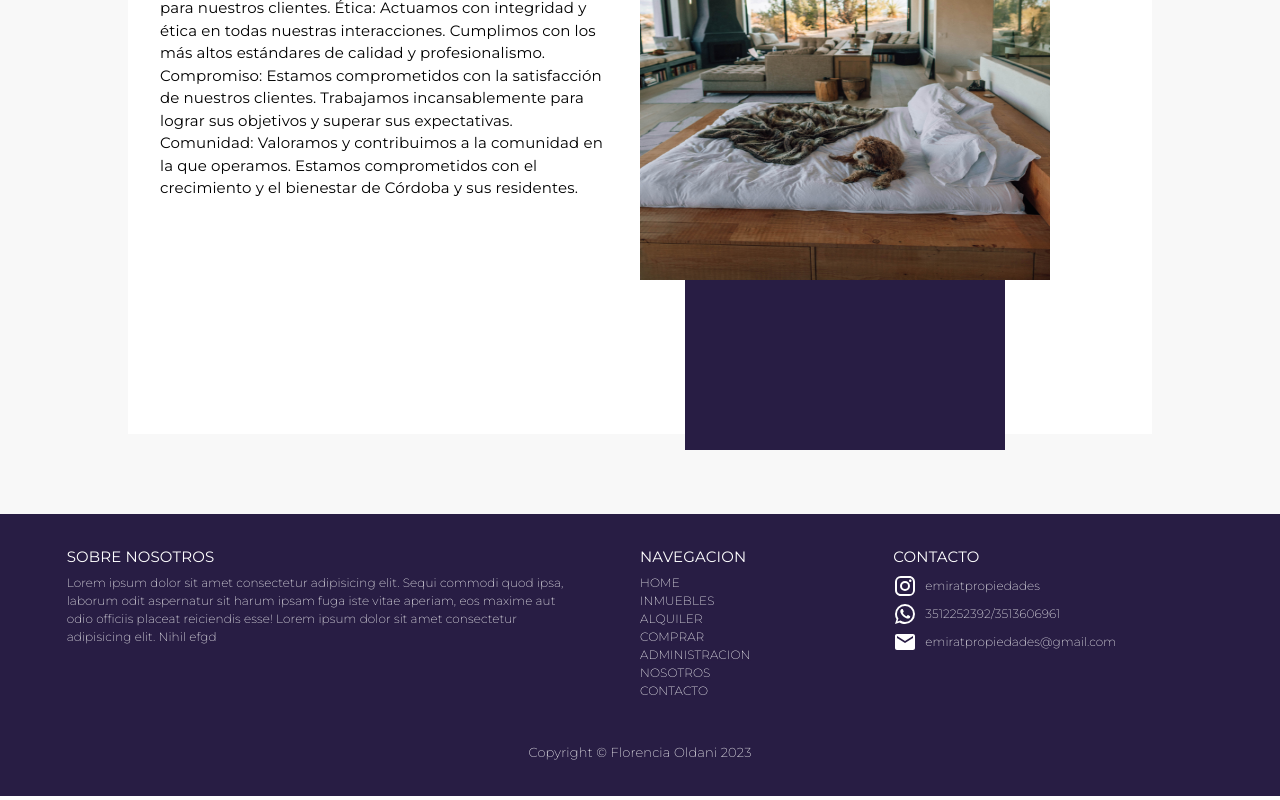
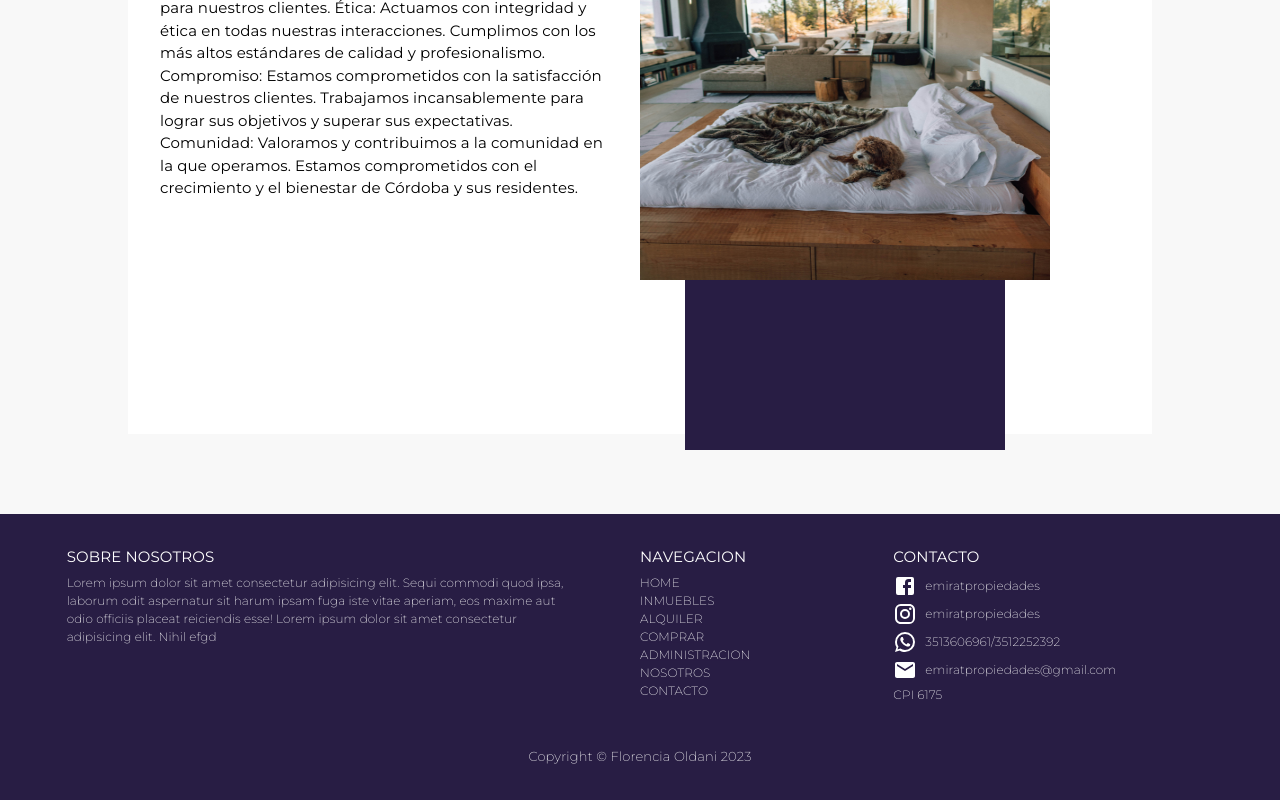
Before and after one commit to Emmiratprop/emirat-web, a Next.js app: page /empresa in a window 1280 px wide. Shown: the part 1014-1814 px from the top of the page. Built offline with nearby package versions, Linux system fonts and the light colour scheme.

Commit message:
agregar facebook al footer

```diff
--- a/components/Footer/components/Contacto.jsx
+++ b/components/Footer/components/Contacto.jsx
@@ -3,11 +3,20 @@ import { styled } from '@mui/material/styles';
 import InstagramIcon from '@mui/icons-material/Instagram';
 import WhatsAppIcon from '@mui/icons-material/WhatsApp';
 import EmailIcon from '@mui/icons-material/Email';
+import FacebookIcon from '@mui/icons-material/Facebook';
 
 
 const Contacto = () => {
   return (
   <Grid container direction='column' mt='5px' gap={0.5}>
+
+      <Grid container direction='row'gap={1} alignItems='center'>
+        <Icon sx={{color:"white"}}><FacebookIcon /></Icon>
+        <Link href="https://www.facebook.com/emiratpropiedades?mibextid=LQQJ4d" target="_blank" rel="noopener noreferrer">
+          <StyledTypographyLink>emiratpropiedades</StyledTypographyLink>
+        </Link>
+      </Grid>
+
       <Grid container direction='row'gap={1} alignItems='center'>
         <Icon sx={{color:"white"}}><InstagramIcon /></Icon>
         <Link href="https://www.instagram.com/emiratpropiedades" target="_blank" rel="noopener noreferrer">
@@ -17,13 +26,18 @@ const Contacto = () => {
 
       <Grid container direction='row'gap={1} alignItems='center'>
         <Icon sx={{color:"white"}}><WhatsAppIcon /></Icon>
-    <StyledTypographyLink color='white'>3512252392/3513606961</StyledTypographyLink>
+        <StyledTypographyLink color='white'>3513606961/3512252392</StyledTypographyLink>
       </Grid>
 
       <Grid container direction='row'gap={1} alignItems='center'>
         <Icon sx={{color:"white"}}><EmailIcon /></Icon>
         <StyledTypographyLink color='white'>emiratpropiedades@gmail.com</StyledTypographyLink>
       </Grid>
+
+      <Grid container direction='row'gap={1} alignItems='center'>
+        <StyledTypographyLink color='white'>CPI 6175</StyledTypographyLink>
+      </Grid>
+
   </Grid>
   )
 }
```
Lines whose indentation alone changed are shown as unchanged.
